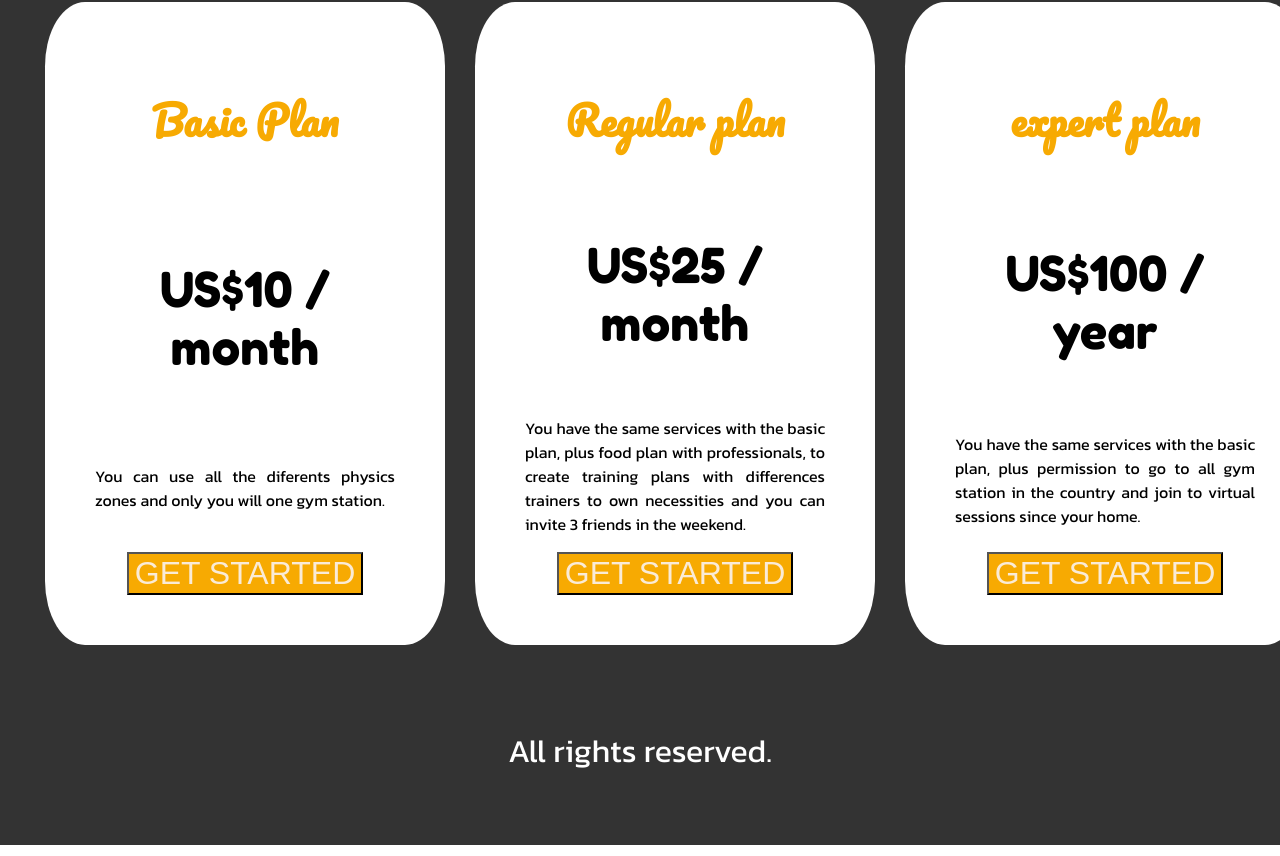
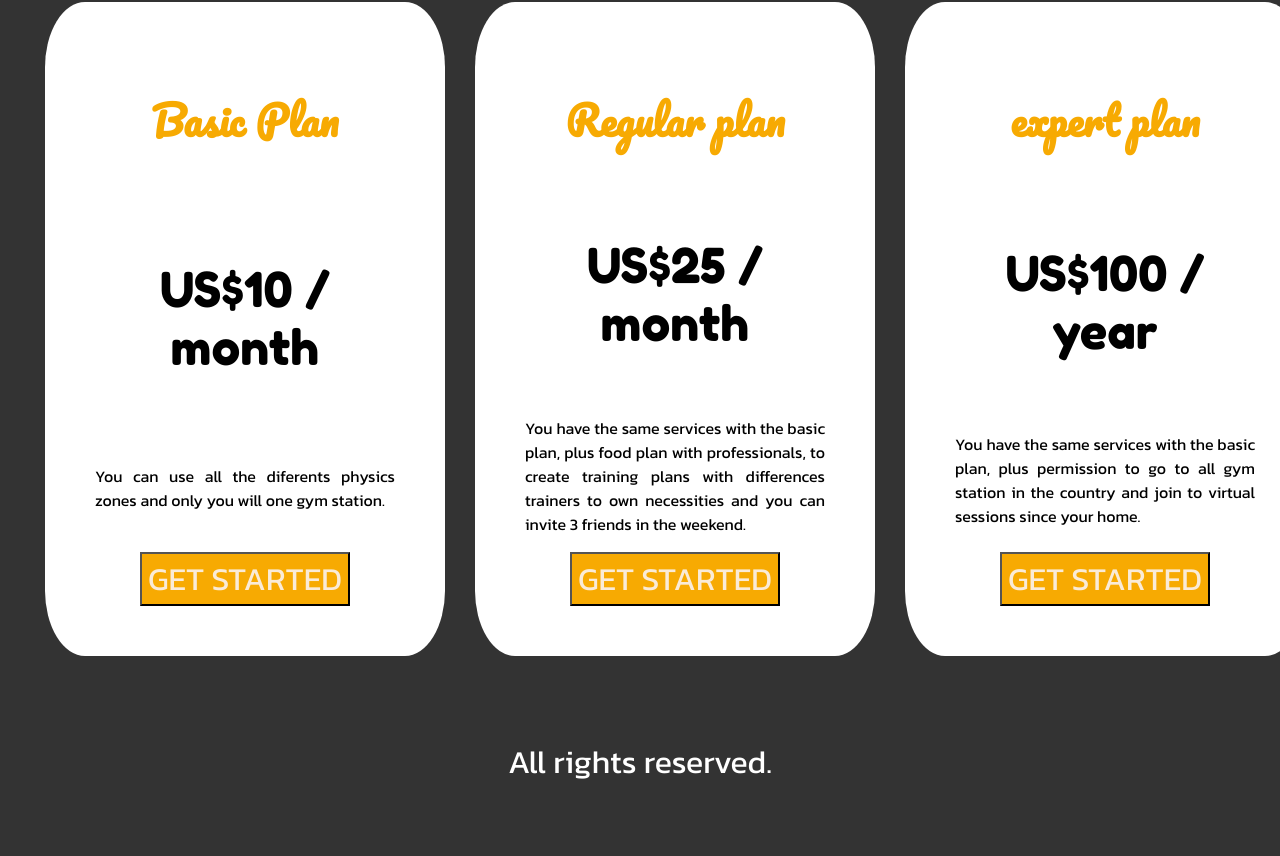
Before and after one commit to xtashirox/gym-page, a React (Create React App) app: page / in a window 1280 px wide. Shown: the part 5290-6146 px from the top of the page. Built offline with nearby package versions, Linux system fonts and the light colour scheme.

Commit message:
all finished

```diff
--- a/src/CSS/_plans.scss
+++ b/src/CSS/_plans.scss
@@ -35,6 +35,7 @@ $yellow : #f7aa02;
 
     .boton{
 
+        font-family: 'Kanit', sans-serif;
         background-color: #f7aa02;
         color: antiquewhite;
         font-size: 2rem;
--- a/src/CSS/index.css
+++ b/src/CSS/index.css
@@ -239,6 +239,7 @@ nav .initial.active {
   text-align: justify;
 }
 .container-options .boton {
+  font-family: "Kanit", sans-serif;
   background-color: #f7aa02;
   color: antiquewhite;
   font-size: 2rem;
```
Also changed, not shown: 1 other file (tests, documents, lock files or other folders).
